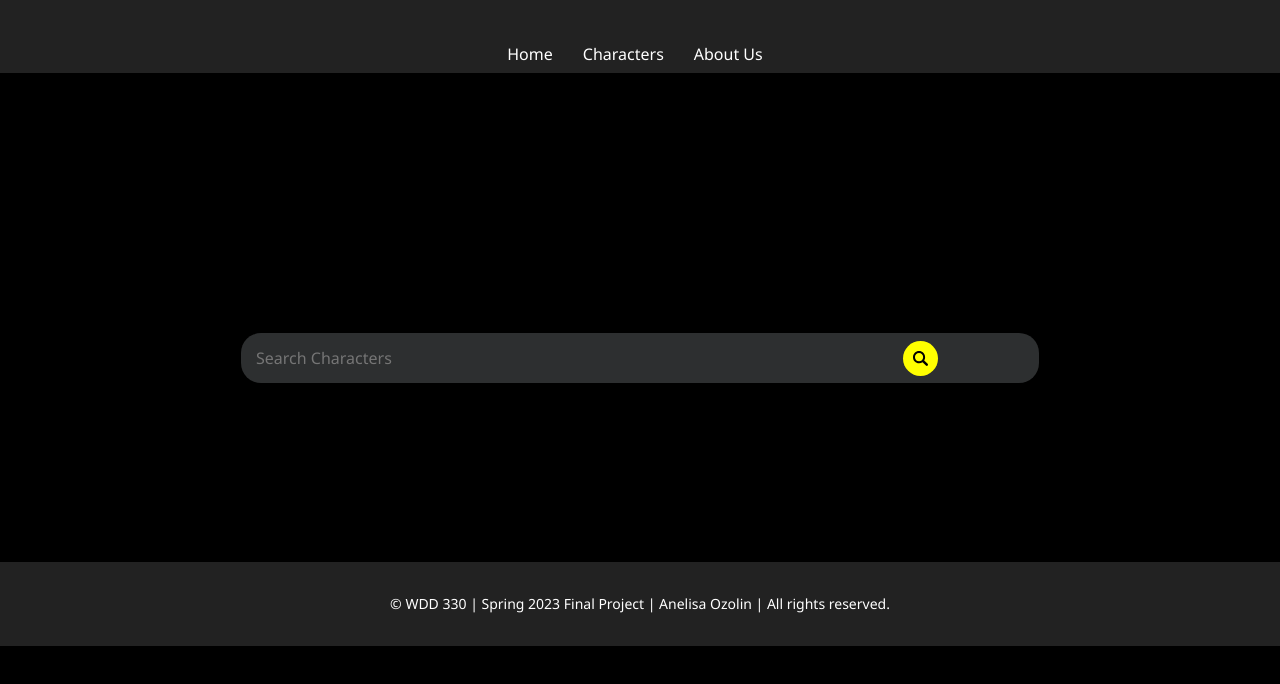
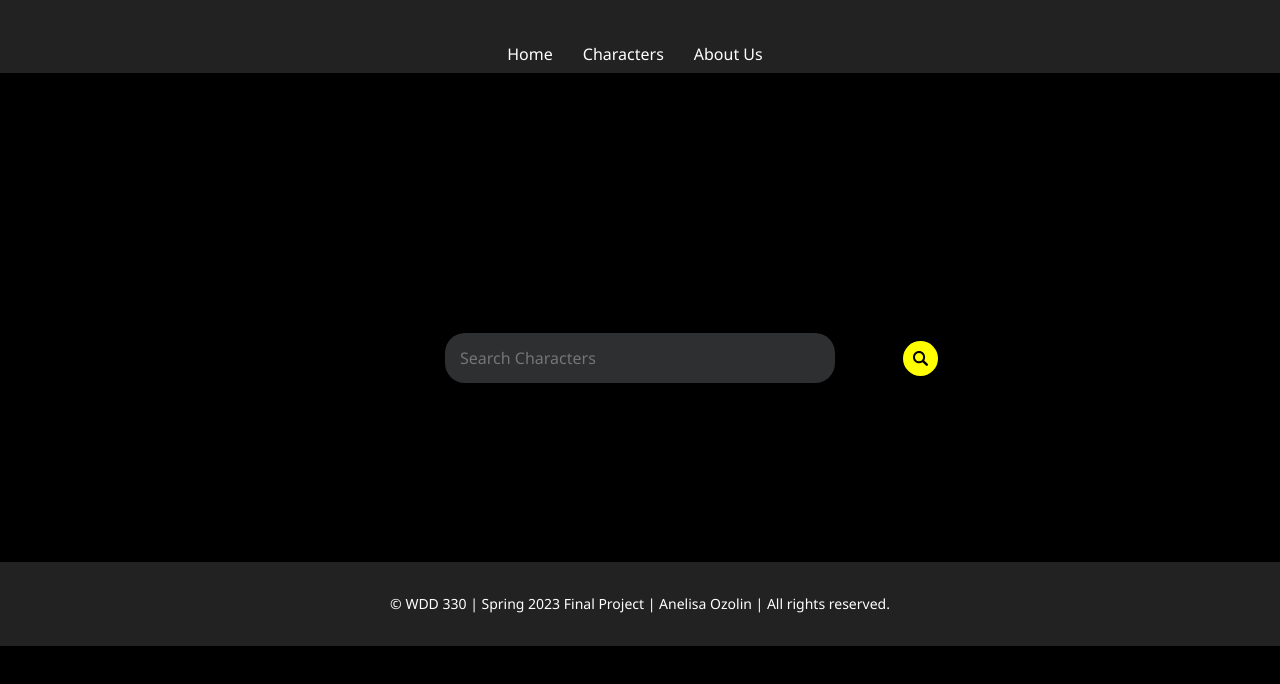
Before and after one commit to anneozolin/wdd330_finalProject, a plain HTML site: page characters.html in a window 1280 px wide. Shown: the part 178-862 px from the top of the page. Drawn offline with Linux system fonts and the light colour scheme; a web font is replaced by a local one.

Commit message:
some changes

```diff
--- a/style/style.css
+++ b/style/style.css
@@ -110,7 +110,6 @@ section {
 
 section,
 .search {
-  width: 100%;
   display: flex;
   background: transparent;
   flex-direction: column;
```
Also changed, not shown: index.html (+1 -1 lines).
